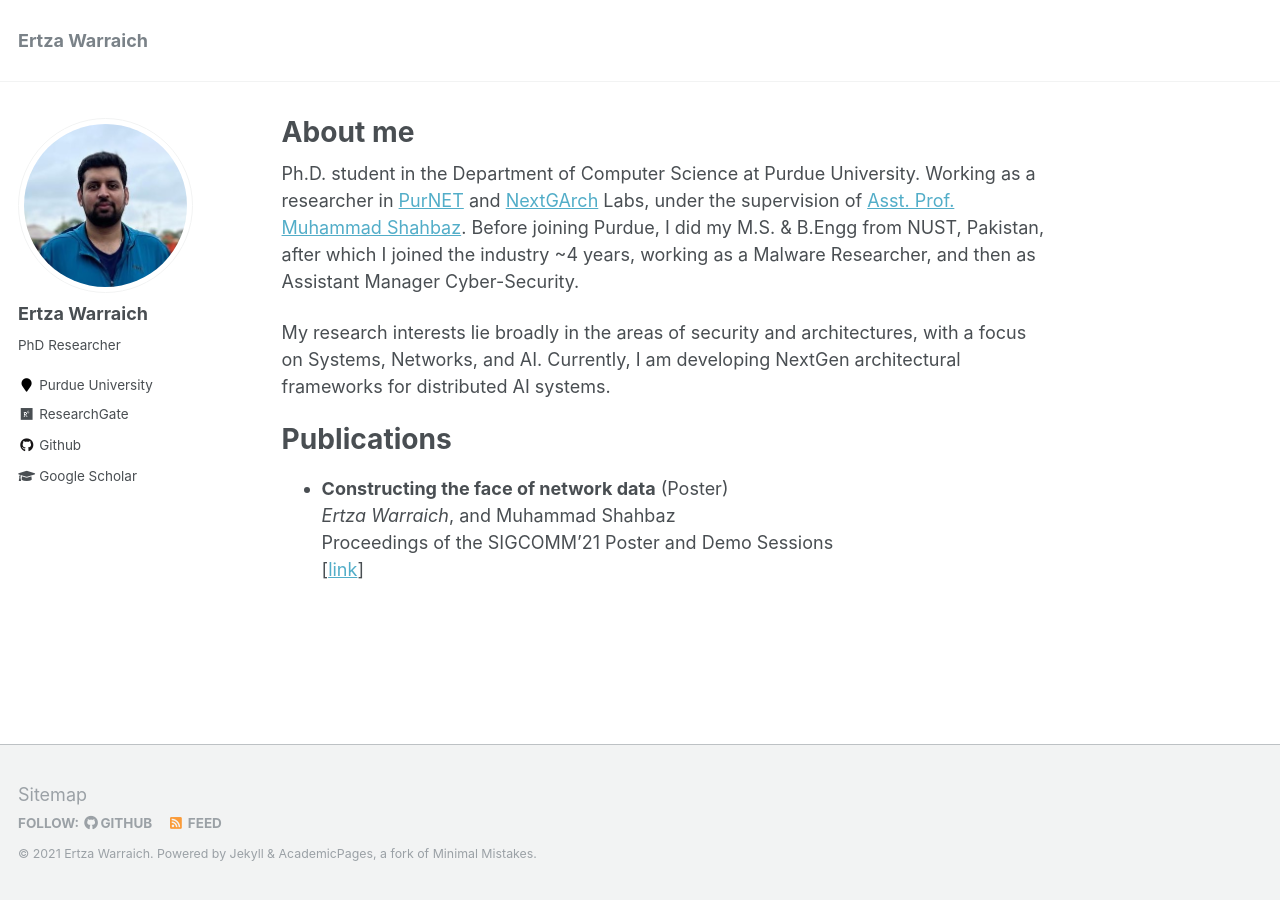
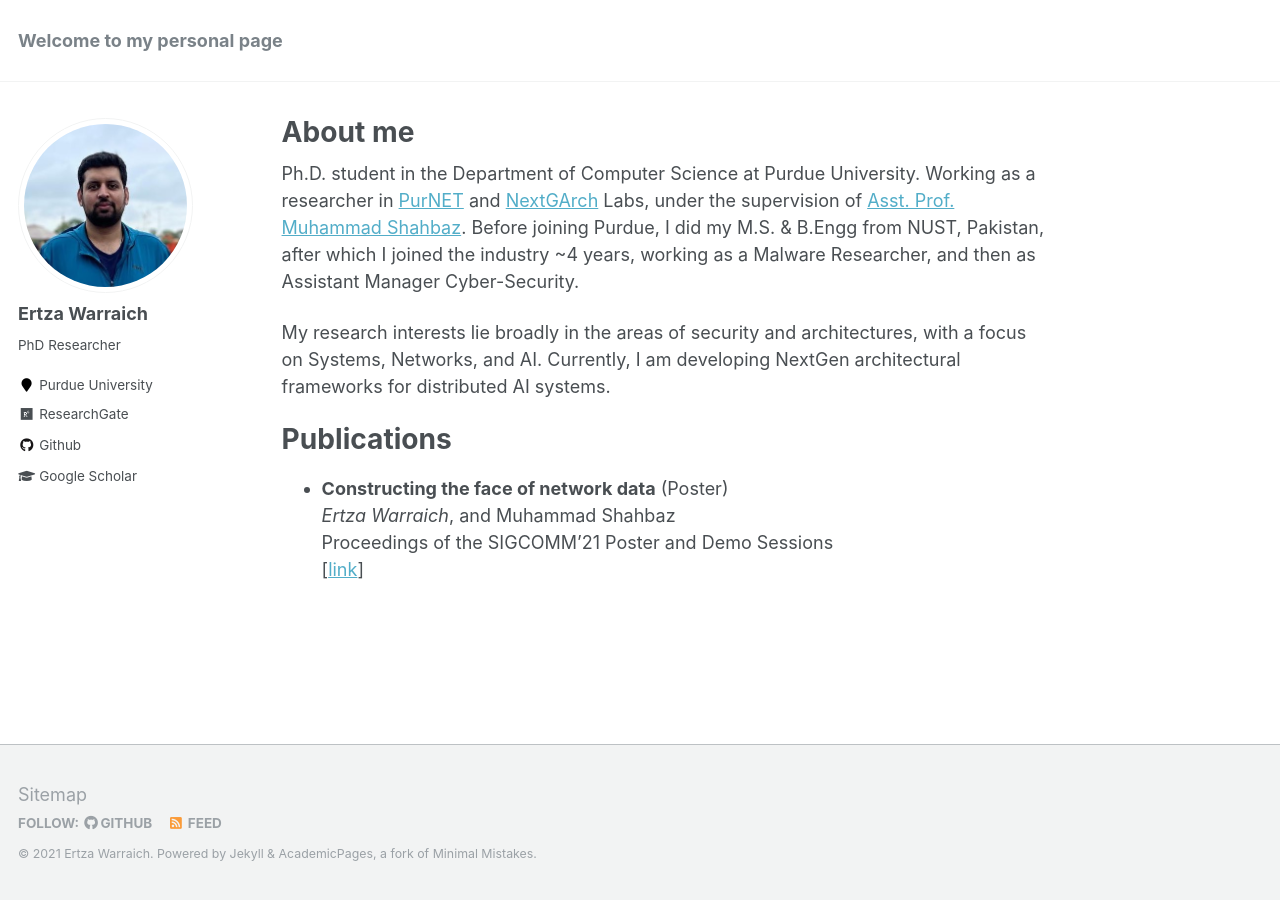
Before and after one commit to ertza/ertza.github.io, a Jekyll site: the page built from _pages/about.md, in a window 1280 px wide. Built offline with Jekyll 4.4.1, drawn with Linux system fonts in a browser that asks for light colours.

Commit message:
Update _config.yml

```diff
--- a/_config.yml
+++ b/_config.yml
@@ -7,7 +7,7 @@
 
 # Site Settings
 locale                   : "en-US"
-title                    : "Ertza Warraich"
+title                    : "Welcome to my personal page"
 title_separator          : "-"
 name                     : &name "Ertza Warraich"
 description              : &description "PhD Researcher"
```
